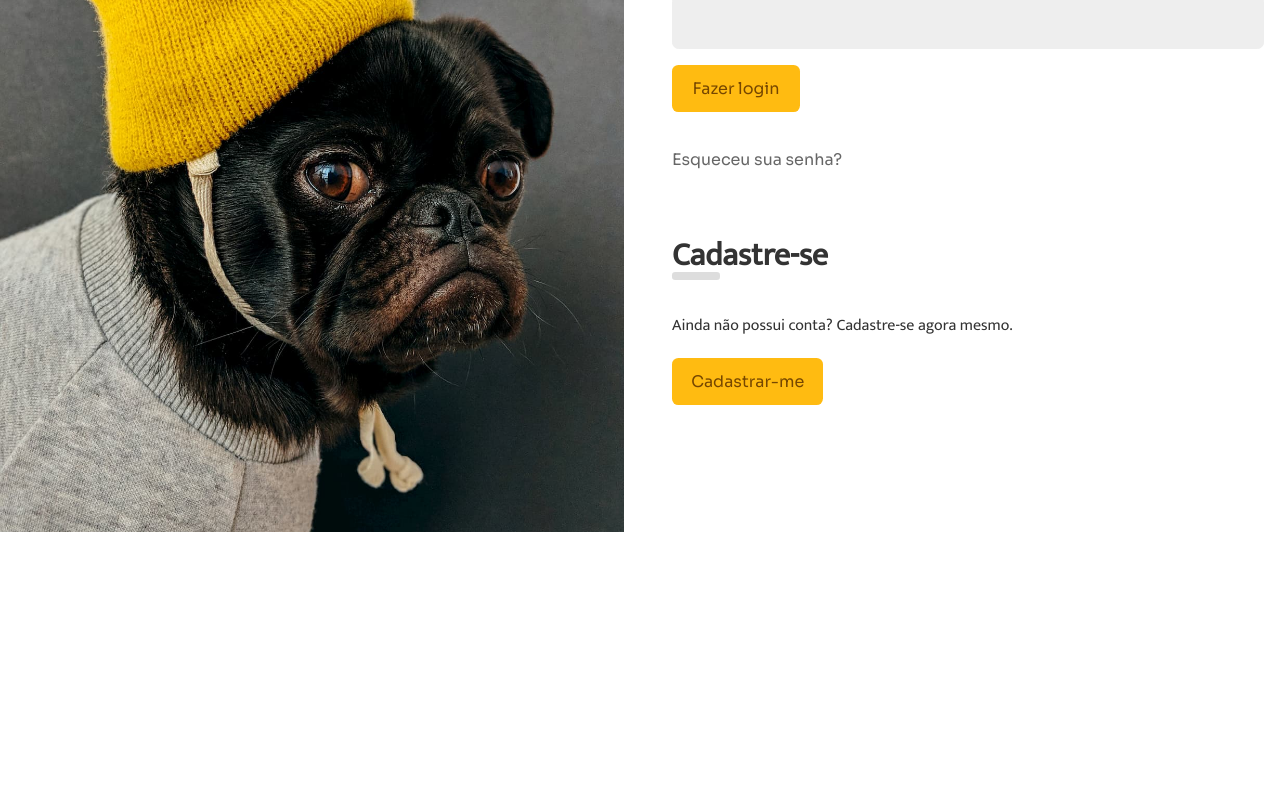
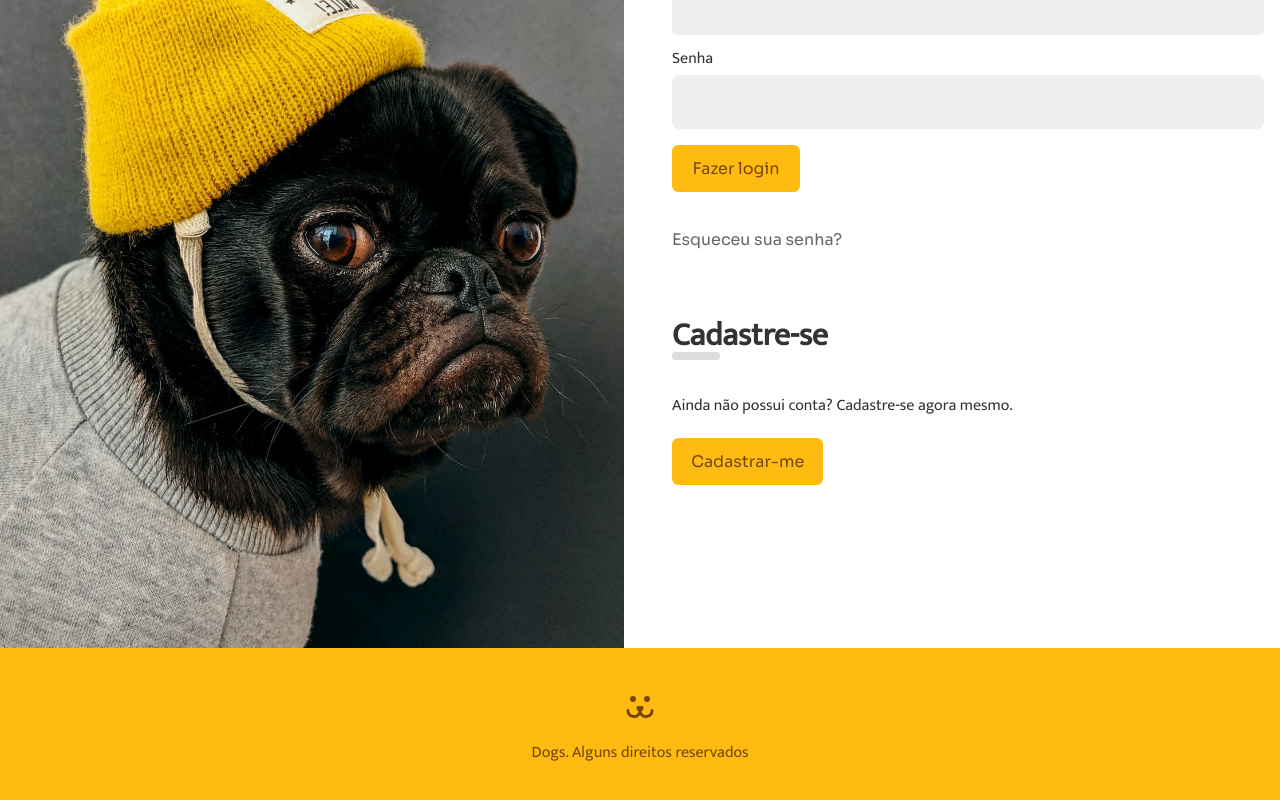
Before and after one commit to wellingtonrodriguesbr/Dogs, a React (Create React App) app: page /login in a window 1280 px wide. Shown: the part 332-1132 px from the top of the page. Before the commit the page ends 864 px from the top, so only its background shows below. Built offline with nearby package versions, Linux system fonts and the light colour scheme.

Commit message:
chore: add footer and adjusts

```diff
--- a/public/index.html
+++ b/public/index.html
@@ -4,7 +4,11 @@
     <meta charset="utf-8" />
     <meta name="viewport" content="width=device-width, initial-scale=1" />
     <meta name="description" content="A primeira rede social para seu pet." />
-
+    <link
+      rel="shortcut icon"
+      href="../src/Assets/dogs.svg"
+      type="image/x-icon"
+    />
     <title>Dogs</title>
   </head>
   <body>
--- a/src/App.jsx
+++ b/src/App.jsx
@@ -13,10 +13,11 @@
 
 export default function App() {
   return (
-    <>
+    <div className="app">
       <BrowserRouter>
         <UserContextProvider>
           <Header />
+          <main className="appMain">
             <Routes>
               <Route path="/" element={<Home />} />
               <Route path="login/*" element={<Login />} />
@@ -32,9 +33,10 @@
               <Route path="profile/:user" element={<UserProfile />} />
               <Route path="*" element={<NotFound />} />
             </Routes>
+          </main>
           <Footer />
         </UserContextProvider>
       </BrowserRouter>
-    </>
+    </div>
   );
 }
--- a/src/components/Feed/FeedPhotos.jsx
+++ b/src/components/Feed/FeedPhotos.jsx
@@ -11,7 +11,7 @@
 
   useEffect(() => {
     async function fetchPhotos() {
-      const total = 3;
+      const total = 6;
       const { url, options } = photosGet({ page, total, user });
       const { response, json } = await request(url, options);
 
--- a/src/components/Footer.jsx
+++ b/src/components/Footer.jsx
@@ -1,3 +1,11 @@
+import { ReactComponent as Dogs } from "../Assets/dogs-footer.svg";
+import styles from "../styles/Footer.module.css";
+
 export default function Footer() {
-  return <div></div>;
+  return (
+    <footer className={styles.footer}>
+      <Dogs />
+      <p>Dogs. Alguns direitos reservados</p>
+    </footer>
+  );
 }
--- a/src/components/Login/LoginForm.jsx
+++ b/src/components/Login/LoginForm.jsx
@@ -35,7 +35,7 @@
           <Button>Fazer login</Button>
         )}
 
-        <Error error={error} />
+        <Error error={error && "Dados incorretos"} />
       </form>
       <Link className={styles.forgot} to="/login/password/lost">
         Esqueceu sua senha?
--- a/src/components/Login/LoginPasswordLost.jsx
+++ b/src/components/Login/LoginPasswordLost.jsx
@@ -1,3 +1,4 @@
+import { Link } from "react-router-dom";
 import useFetch from "../../hooks/useFetch";
 import useForm from "../../hooks/useForm";
 import { lostPassword } from "../../services/api";
@@ -23,8 +24,9 @@
   }
 
   return (
-    <section>
+    <section className="animatedEntry">
       <Head title="Perdeu a senha" />
+      <Link to="/login">← Voltar</Link>
       <h1 className="title">Perdeu a senha?</h1>
       {data ? (
         <p style={{ color: "#4c1" }}>{data}</p>
--- a/src/components/Login/LoginPasswordReset.jsx
+++ b/src/components/Login/LoginPasswordReset.jsx
@@ -1,5 +1,5 @@
 import { useEffect, useState } from "react";
-import { useNavigate } from "react-router-dom";
+import { Link, useNavigate } from "react-router-dom";
 import useFetch from "../../hooks/useFetch";
 import useForm from "../../hooks/useForm";
 import { resetPassword } from "../../services/api";
@@ -39,8 +39,9 @@
   }
 
   return (
-    <div>
+    <section className="animatedEntry">
       <Head title="Nova senha" />
+      <Link to="/login">← Voltar</Link>
       <h1 className="title">Nova senha</h1>
       <form onSubmit={handleSubmit}>
         <Input
@@ -56,6 +57,6 @@
         )}
       </form>
       <Error error={error} />
-    </div>
+    </section>
   );
 }
--- a/src/components/User/UserPhoto.module.css
+++ b/src/components/User/UserPhoto.module.css
@@ -5,7 +5,7 @@
   margin-bottom: 2rem;
 }
 
-@media (max-width: 50rem) {
+@media (max-width: 40rem) {
   .photoPost {
     grid-template-columns: 1fr;
   }
--- a/src/styles/Footer.module.css
+++ b/src/styles/Footer.module.css
@@ -0,0 +1,11 @@
+.footer {
+  background: #fb1;
+  padding: 3rem 1rem 0 1rem;
+  height: 10rem;
+  text-align: center;
+  color: #764701;
+}
+
+.footer p {
+  margin-top: 1rem;
+}
--- a/src/styles/Login.module.css
+++ b/src/styles/Login.module.css
@@ -15,6 +15,7 @@
 .forms {
   max-width: 40rem;
   padding: 2rem 1rem;
+  margin: 10vh 0;
 }
 
 @media (max-width: 50rem) {
--- a/src/styles/LoginForm.module.css
+++ b/src/styles/LoginForm.module.css
@@ -16,6 +16,7 @@
 
 .register {
   margin-top: 4rem;
+  margin-bottom: 4rem;
 }
 
 .register p {
--- a/src/styles/global.css
+++ b/src/styles/global.css
@@ -111,3 +111,13 @@
   justify-content: center;
   flex-direction: column;
 }
+
+.app {
+  display: flex;
+  flex-direction: column;
+  min-height: calc(100vh + 10rem);
+}
+
+.appMain {
+  flex: 1;
+}
```
Lines whose indentation alone changed are shown as unchanged.
